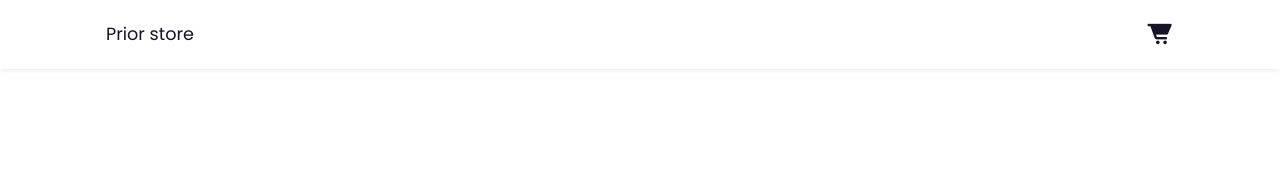
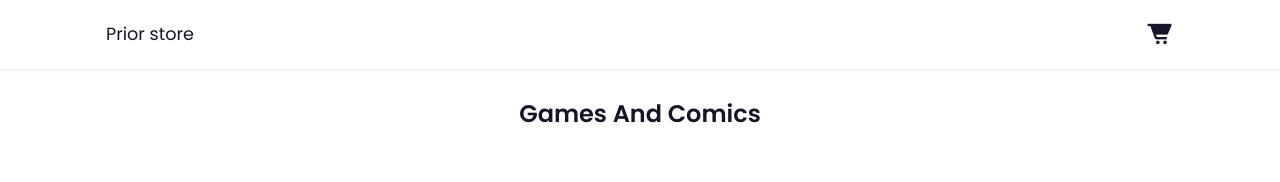
Before and after one commit to Babuze1/Prior-Entertainmnet, a plain HTML site: page index.html in a window 1280 px wide. Drawn offline with nearby package versions, Linux system fonts and the light colour scheme.

Commit message:
completed assignment

```diff
--- a/index.html
+++ b/index.html
@@ -7,18 +7,30 @@
         <title>PRIOR ENTERTAINMENT</title>
         <!--link to CSS-->
         <link rel="stylesheet" href="/style/style.css">
+
         <!--box icon-->
         <link href='https://unpkg.com/boxicons@2.1.4/css/boxicons.min.css' rel='stylesheet'>
     </head>
     <body>
+
         <!--header-->
         <header>
+
             <!--navbar-->
             <div class="nav container">
                 <a href="#" class="logo">Prior store</a>
-                <!--cart-sicon-->
+
+                <!--cart-icon-->
                 <i class='bx bxs-cart-alt' id="cart-icon"></i>
             </div>
         </header>
+
+        <!--SHOP-->
+        <section class="shop container">
+            <h2 class="section-title">Games And Comics</h2>
+
+            <!--content-->
+
+        </section>
     </body>
 </html>
--- a/style/style.css
+++ b/style/style.css
@@ -26,6 +26,9 @@ body {
     margin: auto;
     width: 100%;
 }
+section {
+    padding: 4rem 0 3rem;
+}
 
 header {
     position: fixed;
@@ -50,3 +53,11 @@ header {
     font-size: 1.8rem;
     cursor: pointer;
 }
+.section-title {
+    font-size: 1.5rem;
+    font-weight: 600;
+    text-align: center;
+}
+.shop {
+    margin-top: 2rem;
+}
```
